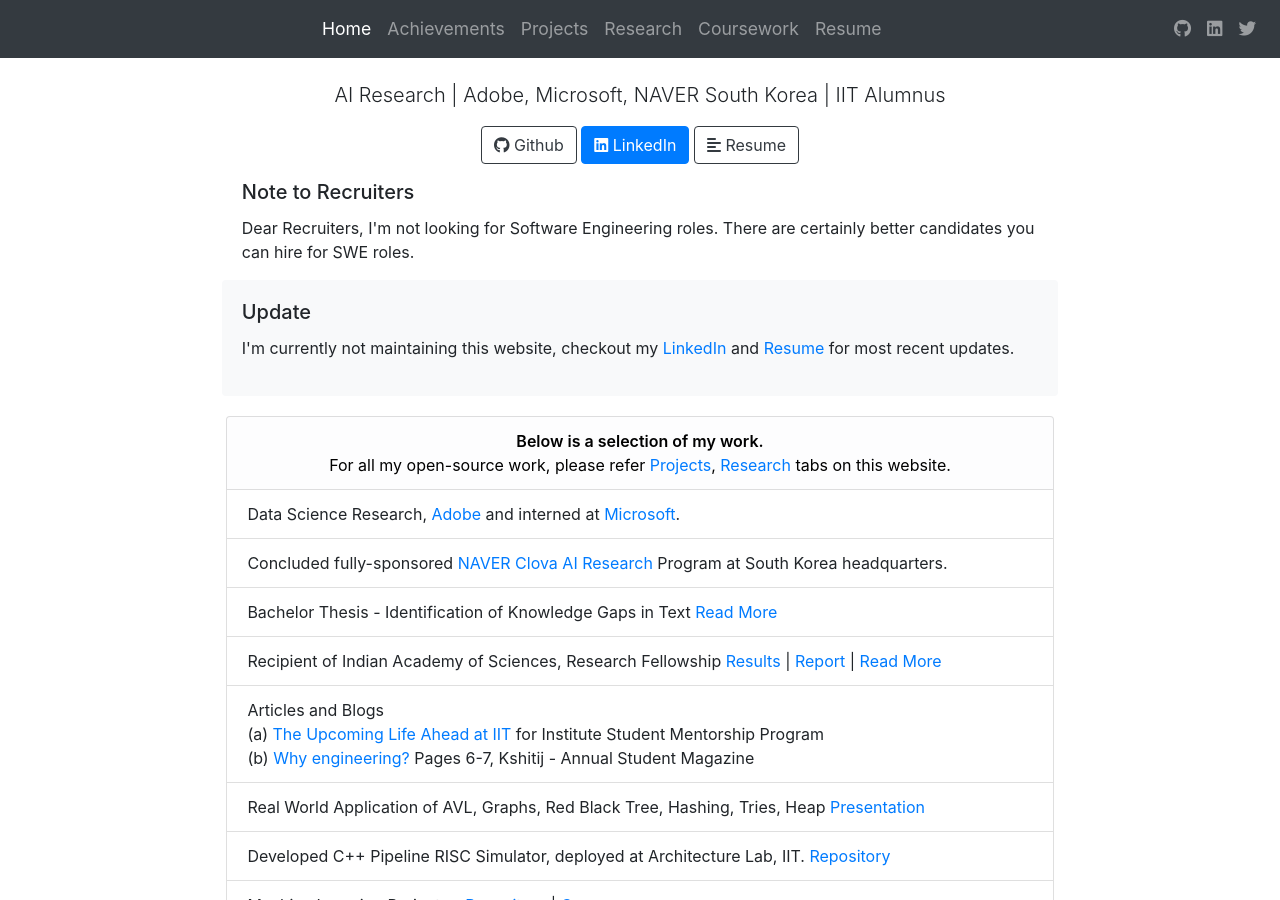
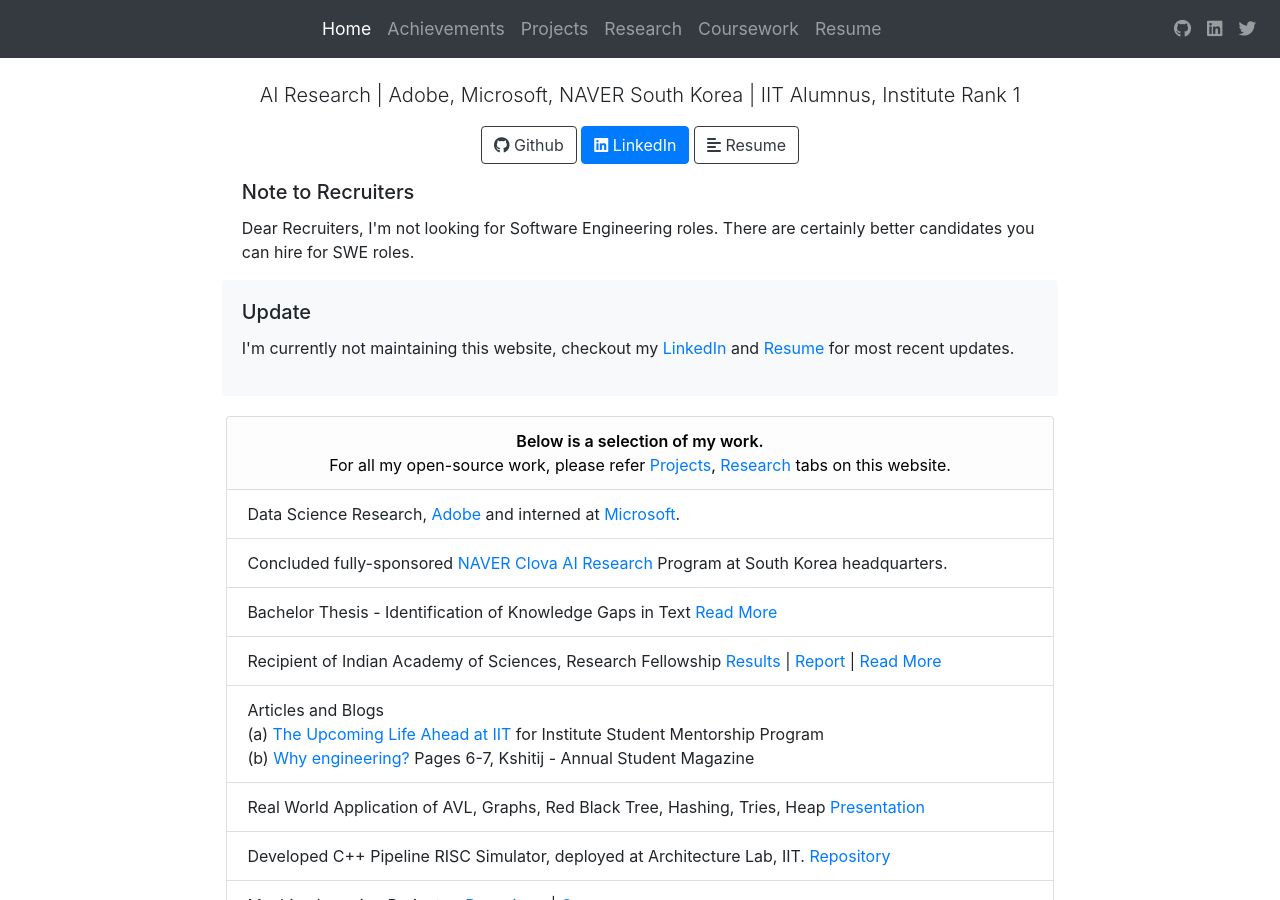
Before and after one commit to thenamangoyal/thenamangoyal.github.io, a Jekyll site: the page built from index.html, in a window 1280 px wide and 900 px high. Built offline with Jekyll 4.4.1, drawn with Linux system fonts in a browser that asks for light colours; nearby versions of some CDN libraries.

Commit message:
Add Institute Rank 1

```diff
--- a/index.html
+++ b/index.html
@@ -11,7 +11,7 @@ layout: bootstrap
 
         <!-- <h1 class="jumbotron-heading">Heading</h1> -->
         <p class="text-center lead">
-            AI Research | Adobe, Microsoft, NAVER South Korea | IIT Alumnus
+            AI Research | Adobe, Microsoft, NAVER South Korea | IIT Alumnus, Institute Rank 1
         </p>
         <!-- <p class="text-center">"It is in your moments of decision that your destiny is shaped."<br>Source: My High-School Notebook &amp; Tony Robbins</p> -->
 
```
